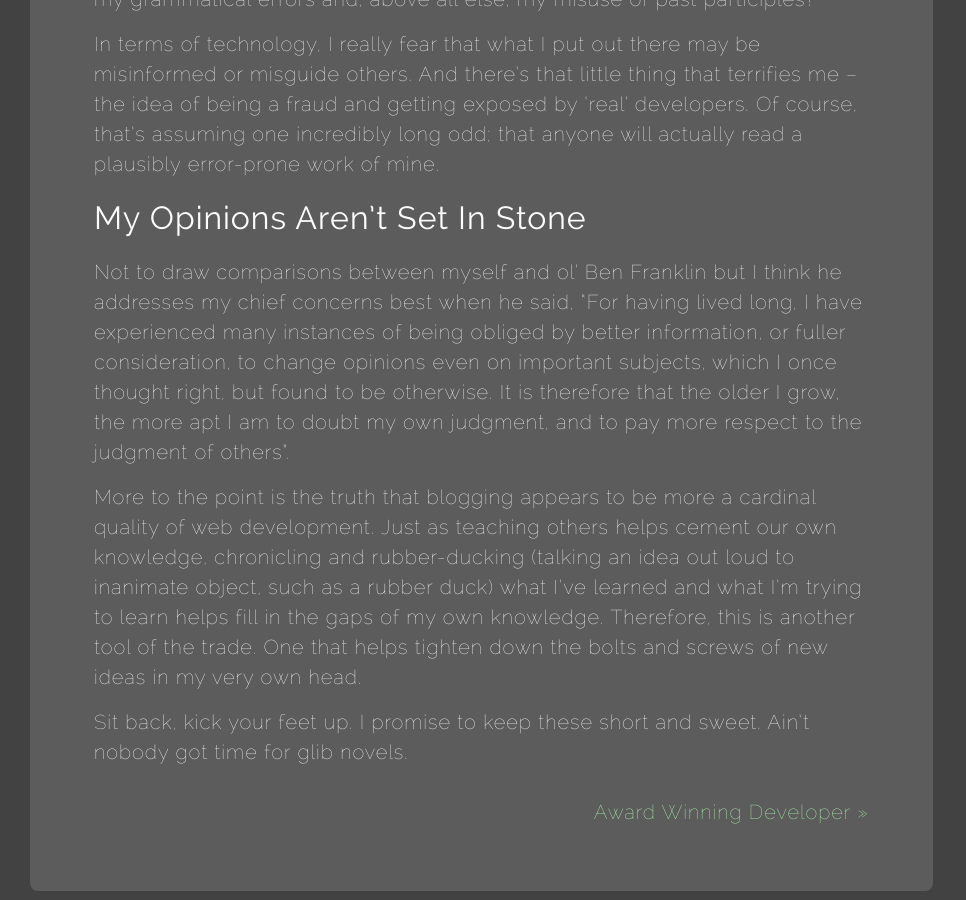
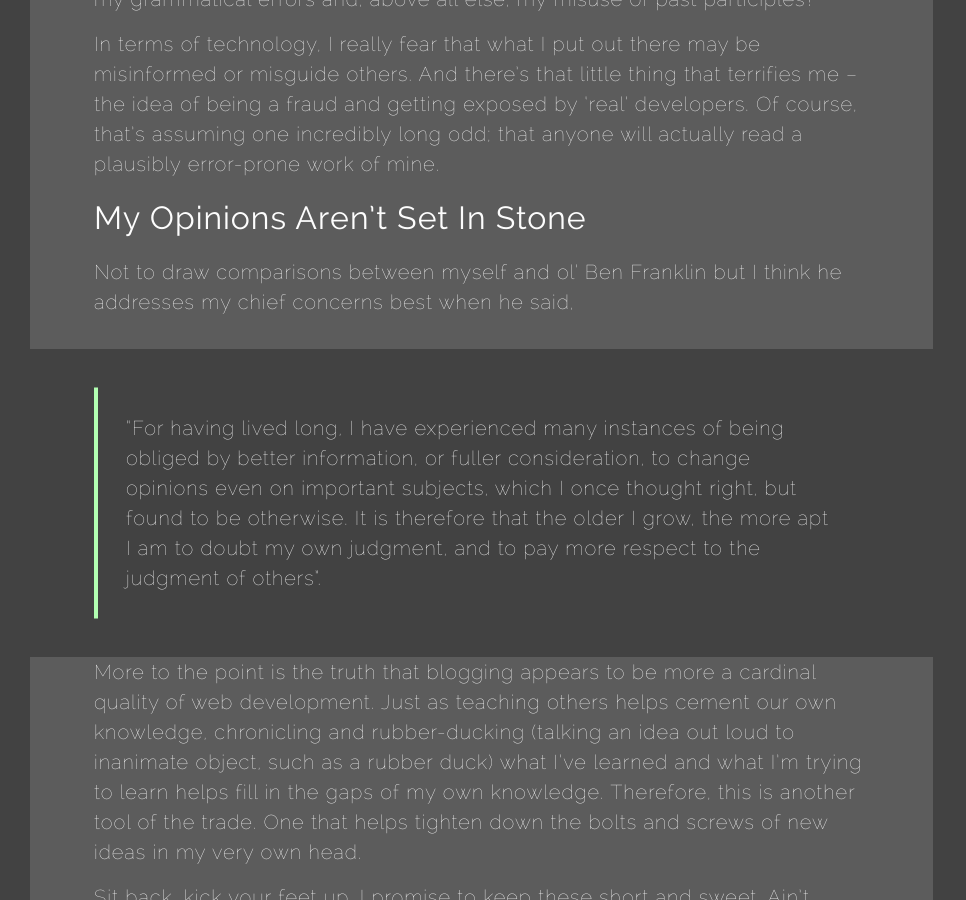
Before and after one commit to jefdewitt/jekyll_portfolio, a Jekyll site: the page built from _posts/2016-11-01-why-start-blogging-now.markdown, in a window 1280 px wide and 900 px high, scrolled down 1729 px. Shown: the whole window, without its empty margins (0-966 px from the left). Built offline with Jekyll 4.4.1, drawn with Linux system fonts in a browser that asks for light colours; nearby versions of some CDN libraries.

```diff
--- a/_posts/2016-11-01-why-start-blogging-now.markdown
+++ b/_posts/2016-11-01-why-start-blogging-now.markdown
@@ -25,7 +25,9 @@ In terms of technology, I really fear that what I put out there may be misinform
 
 ## My Opinions Aren't Set In Stone
 
-Not to draw comparisons between myself and ol' Ben Franklin but I think he addresses my chief concerns best when he said, "For having lived long, I have experienced many instances of being obliged by better information, or fuller consideration, to change opinions even on important subjects, which I once thought right, but found to be otherwise. It is therefore that the older I grow, the more apt I am to doubt my own judgment, and to pay more respect to the judgment of others".
+Not to draw comparisons between myself and ol' Ben Franklin but I think he addresses my chief concerns best when he said,
+
+>"For having lived long, I have experienced many instances of being obliged by better information, or fuller consideration, to change opinions even on important subjects, which I once thought right, but found to be otherwise. It is therefore that the older I grow, the more apt I am to doubt my own judgment, and to pay more respect to the judgment of others".
 
 More to the point is the truth that blogging appears to be more a cardinal quality of web development. Just as teaching others helps cement our own knowledge, chronicling and rubber-ducking (talking an idea out loud to inanimate object, such as a rubber duck) what I've learned and what I'm trying to learn helps fill in the gaps of my own knowledge. Therefore, this is another tool of the trade. One that helps tighten down the bolts and screws of new ideas in my very own head.
 
```
